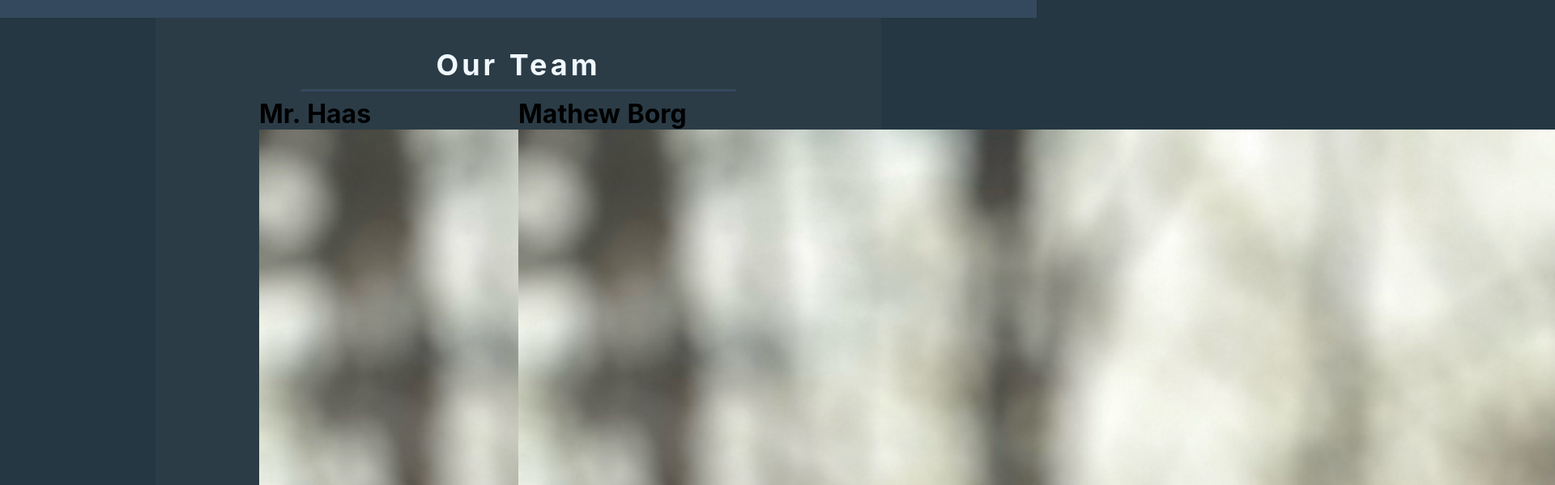
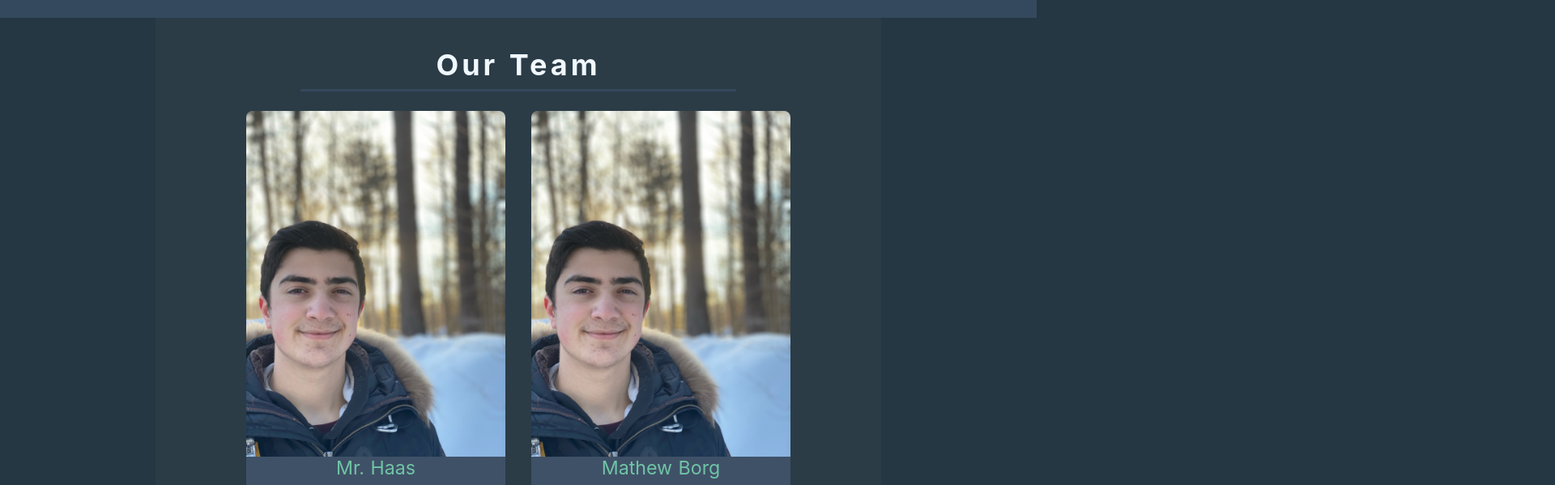
Before and after one commit to Sheldon-Bot/Frontend, a Nuxt app: page /team in a window 1280 px wide. Shown: the part 42-641 px from the top of the page at 81% size, 1920 px wide, since content can reach past the window. Built offline with nearby package versions, Linux system fonts and the light colour scheme.

Commit message:
mat changes

```diff
--- a/components/Member.vue
+++ b/components/Member.vue
@@ -1,7 +1,11 @@
 <template>
-  <div class="portrait">
-    <h1>{{ name }}</h1>
-    <img class="portrait-tag" src="~/assets/MathewBorg.jpg">
+  <div class="portrait-container">
+    <img class="portrait" :src="image">
+    <div class="text-container">
+      <p class="text name">{{name}}</p>
+      <p class="text role">{{role}}</p>
+    </div>
+    <div ref="dropdown-container" class="dropdown-container"></div>
   </div>
 </template>
 
```
